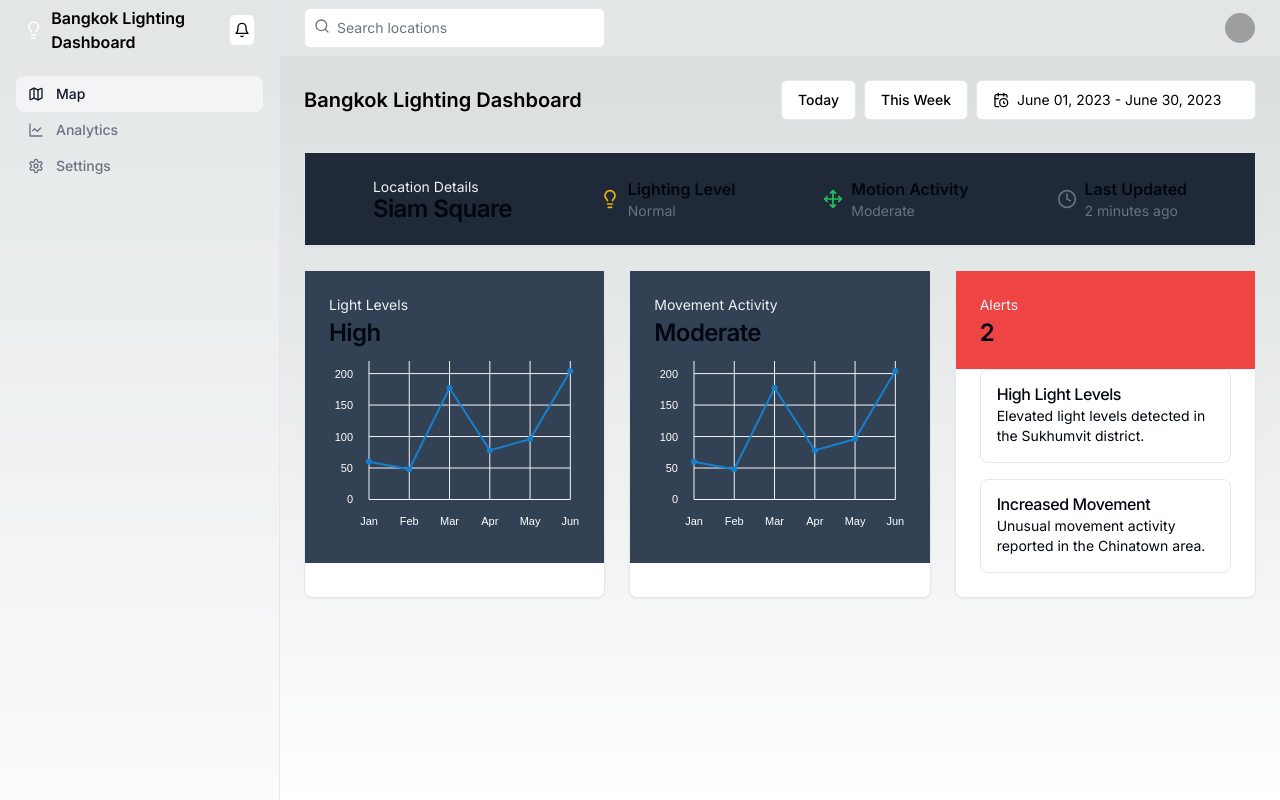
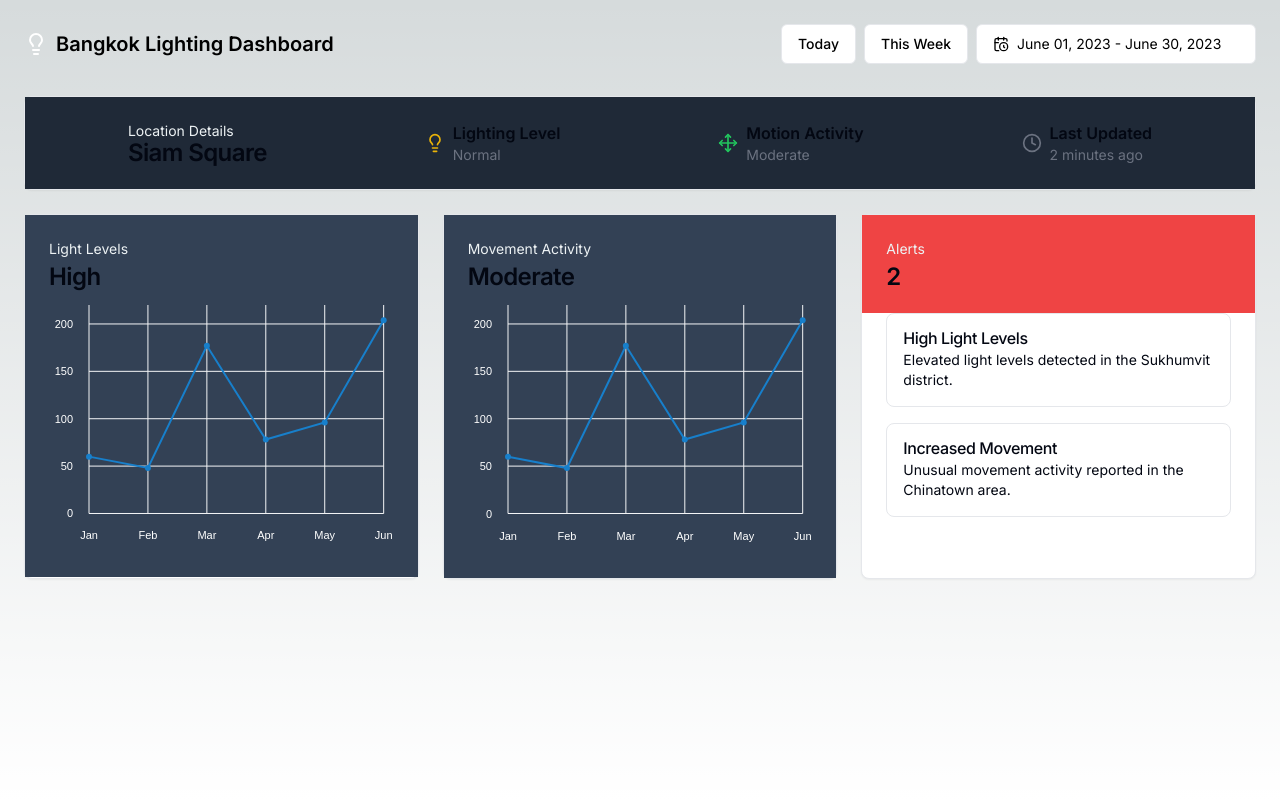
Before and after one commit to athensclub/bangkok-brightly-lit-frontend, a Next.js app: page / in a window 1280 px wide. Built offline with nearby package versions, Linux system fonts and the light colour scheme; grey boxes are pictures that could not be loaded.

Commit message:
remove: navbar and header

```diff
--- a/src/components/component/dashboard.jsx
+++ b/src/components/component/dashboard.jsx
@@ -17,23 +17,40 @@ To read more about using these font, please visit the Next.js documentation:
 - App Directory: https://nextjs.org/docs/app/building-your-application/optimizing/fonts
 - Pages Directory: https://nextjs.org/docs/pages/building-your-application/optimizing/fonts
 **/
-import Link from "next/link"
-import { Button } from "@/components/ui/button"
-import { Input } from "@/components/ui/input"
-import { DropdownMenuTrigger, DropdownMenuLabel, DropdownMenuSeparator, DropdownMenuItem, DropdownMenuContent, DropdownMenu } from "@/components/ui/dropdown-menu"
-import { PopoverTrigger, PopoverContent, Popover } from "@/components/ui/popover"
-import { Calendar } from "@/components/ui/calendar"
-import { CardDescription, CardTitle, CardHeader, CardContent, Card } from "@/components/ui/card"
-import { ResponsivePie } from "@nivo/pie"
-import { Checkbox } from "@/components/ui/checkbox"
-import { Label } from "@/components/ui/label"
-import { AlertTitle, AlertDescription, Alert } from "@/components/ui/alert"
-import { ResponsiveHeatMap } from "@nivo/heatmap"
-import { ResponsiveLine } from "@nivo/line"
+import Link from "next/link";
+import { Button } from "@/components/ui/button";
+import { Input } from "@/components/ui/input";
+import {
+  DropdownMenuTrigger,
+  DropdownMenuLabel,
+  DropdownMenuSeparator,
+  DropdownMenuItem,
+  DropdownMenuContent,
+  DropdownMenu,
+} from "@/components/ui/dropdown-menu";
+import {
+  PopoverTrigger,
+  PopoverContent,
+  Popover,
+} from "@/components/ui/popover";
+import { Calendar } from "@/components/ui/calendar";
+import {
+  CardDescription,
+  CardTitle,
+  CardHeader,
+  CardContent,
+  Card,
+} from "@/components/ui/card";
+import { ResponsivePie } from "@nivo/pie";
+import { Checkbox } from "@/components/ui/checkbox";
+import { Label } from "@/components/ui/label";
+import { AlertTitle, AlertDescription, Alert } from "@/components/ui/alert";
+import { ResponsiveHeatMap } from "@nivo/heatmap";
+import { ResponsiveLine } from "@nivo/line";
 
 function MapPinIcon(props) {
   return (
-    (<svg
+    <svg
       {...props}
       xmlns="http://www.w3.org/2000/svg"
       width="24"
@@ -43,16 +60,17 @@ function MapPinIcon(props) {
       stroke="currentColor"
       strokeWidth="2"
       strokeLinecap="round"
-      strokeLinejoin="round">
+      strokeLinejoin="round"
+    >
       <path d="M20 10c0 6-8 12-8 12s-8-6-8-12a8 8 0 0 1 16 0Z" />
       <circle cx="12" cy="10" r="3" />
-    </svg>)
+    </svg>
   );
 }
 
 function LineChart(props) {
   return (
-    (<div {...props}>
+    <div {...props}>
       <ResponsiveLine
         data={[
           // {
@@ -102,7 +120,7 @@ function LineChart(props) {
         gridYValues={6}
         theme={{
           text: {
-            fill: "#ffffff"
+            fill: "#ffffff",
           },
           tooltip: {
             chip: {
@@ -120,101 +138,21 @@ function LineChart(props) {
             },
           },
         }}
-        role="application" />
-    </div>)
+        role="application"
+      />
+    </div>
   );
 }
 
 export function Dashboard() {
   return (
-    (<div className="grid min-h-screen w-full lg:grid-cols-[280px_1fr]">
-      <div className="hidden border-r bg-gray-100/40 lg:block dark:bg-gray-800/40">
-        <div className="flex h-full max-h-screen flex-col gap-2">
-          <div className="flex h-[60px] items-center border-b px-6">
-            <Link className="flex items-center gap-2 font-semibold" href="#">
-              <LightbulbIcon className="h-6 w-6 text-white" />
-              <span className="">Bangkok Lighting Dashboard</span>
-            </Link>
-            <Button className="ml-auto h-8 w-8" size="icon" variant="outline">
-              <BellIcon className="h-4 w-4" />
-              <span className="sr-only">Toggle notifications</span>
-            </Button>
-          </div>
-          <div className="flex-1 overflow-auto py-2">
-            <nav className="grid items-start px-4 text-sm font-medium">
-              <Link
-                className="flex items-center gap-3 rounded-lg bg-gray-100 px-3 py-2 text-gray-900 transition-all hover:text-gray-900 dark:bg-gray-800 dark:text-gray-50 dark:hover:text-gray-50"
-                href="#">
-                <MapIcon className="h-4 w-4" />
-                Map
-              </Link>
-              <Link
-                className="flex items-center gap-3 rounded-lg px-3 py-2 text-gray-500 transition-all hover:text-gray-900 dark:text-gray-400 dark:hover:text-gray-50"
-                href="#">
-                <LineChartIcon className="h-4 w-4" />
-                Analytics
-              </Link>
-              <Link
-                className="flex items-center gap-3 rounded-lg px-3 py-2 text-gray-500 transition-all hover:text-gray-900 dark:text-gray-400 dark:hover:text-gray-50"
-                href="#">
-                <SettingsIcon className="h-4 w-4" />
-                Settings
-              </Link>
-            </nav>
-          </div>
-        </div>
-      </div>
+    <div className="grid min-h-screen w-full">
       <div className="flex flex-col">
-        <header
-          className="flex h-14 items-center gap-4 border-b bg-gray-100/40 px-6 dark:bg-gray-800/40">
-          <Link className="lg:hidden" href="#">
-            <Package2Icon className="h-6 w-6" />
-            <span className="sr-only">Home</span>
-          </Link>
-          <div className="w-full flex-1">
-            <form>
-              <div className="relative">
-                <SearchIcon
-                  className="absolute left-2.5 top-2.5 h-4 w-4 text-gray-500 dark:text-gray-400" />
-                <Input
-                  className="w-full bg-white shadow-none appearance-none pl-8 md:w-2/3 lg:w-1/3 dark:bg-gray-950"
-                  placeholder="Search locations"
-                  type="search" />
-              </div>
-            </form>
-          </div>
-          <DropdownMenu>
-            <DropdownMenuTrigger asChild>
-              <Button
-                className="rounded-full border border-gray-200 w-8 h-8 dark:border-gray-800 dark:border-gray-800"
-                size="icon"
-                variant="ghost">
-                <img
-                  alt="Avatar"
-                  className="rounded-full"
-                  height="32"
-                  src="/placeholder.svg"
-                  style={{
-                    aspectRatio: "32/32",
-                    objectFit: "cover",
-                  }}
-                  width="32" />
-                <span className="sr-only">Toggle user menu</span>
-              </Button>
-            </DropdownMenuTrigger>
-            <DropdownMenuContent align="end">
-              <DropdownMenuLabel>My Account</DropdownMenuLabel>
-              <DropdownMenuSeparator />
-              <DropdownMenuItem>Settings</DropdownMenuItem>
-              <DropdownMenuItem>Support</DropdownMenuItem>
-              <DropdownMenuSeparator />
-              <DropdownMenuItem>Logout</DropdownMenuItem>
-            </DropdownMenuContent>
-          </DropdownMenu>
-        </header>
         <main className="flex flex-1 flex-col gap-4 p-4 md:gap-8 md:p-6">
           <div className="flex items-center gap-4">
-            <h1 className="font-semibold text-lg md:text-xl">Bangkok Lighting Dashboard</h1>
+            <h1 className="font-semibold text-lg md:text-xl flex flex-row items-center gap-2">
+            <LightbulbIcon className="h-6 w-6 text-white" /> Bangkok Lighting Dashboard
+            </h1>
             <div className="ml-auto flex items-center gap-2">
               <Button className="hidden sm:flex" variant="outline">
                 Today
@@ -227,7 +165,8 @@ export function Dashboard() {
                   <Button
                     className="w-[280px] justify-start text-left font-normal"
                     id="date"
-                    variant="outline">
+                    variant="outline"
+                  >
                     <CalendarClockIcon className="mr-2 h-4 w-4" />
                     June 01, 2023 - June 30, 2023
                   </Button>
@@ -239,7 +178,6 @@ export function Dashboard() {
             </div>
           </div>
           <div className="grid gap-6">
-
             <Card className="flex flex-col">
               <CardHeader className="bg-gray-800">
                 <div className="flex flex-row justify-around">
@@ -251,26 +189,31 @@ export function Dashboard() {
                     <LightbulbIcon className="h-5 w-5 text-yellow-500" />
                     <div>
                       <div className="font-semibold">Lighting Level</div>
-                      <div className="text-sm text-gray-500 dark:text-gray-400">Normal</div>
+                      <div className="text-sm text-gray-500 dark:text-gray-400">
+                        Normal
+                      </div>
                     </div>
                   </div>
                   <div className="flex items-center gap-2">
                     <MoveIcon className="h-5 w-5 text-green-500" />
                     <div>
                       <div className="font-semibold">Motion Activity</div>
-                      <div className="text-sm text-gray-500 dark:text-gray-400">Moderate</div>
+                      <div className="text-sm text-gray-500 dark:text-gray-400">
+                        Moderate
+                      </div>
                     </div>
                   </div>
                   <div className="flex items-center gap-2">
                     <ClockIcon className="h-5 w-5 text-gray-500 dark:text-gray-400" />
                     <div>
                       <div className="font-semibold">Last Updated</div>
-                      <div className="text-sm text-gray-500 dark:text-gray-400">2 minutes ago</div>
+                      <div className="text-sm text-gray-500 dark:text-gray-400">
+                        2 minutes ago
+                      </div>
                     </div>
                   </div>
                 </div>
               </CardHeader>
-
             </Card>
 
             <div className="grid md:grid-cols-2 lg:grid-cols-3 gap-6">
@@ -295,37 +238,43 @@ export function Dashboard() {
                 </CardContent> */}
               </Card>
               <Card className="flex flex-col">
-                <CardHeader className = "bg-red-500">
-                  <CardDescription className="text-[#edf2f4]">Alerts</CardDescription>
+                <CardHeader className="bg-red-500">
+                  <CardDescription className="text-[#edf2f4]">
+                    Alerts
+                  </CardDescription>
                   <CardTitle>2</CardTitle>
                 </CardHeader>
                 <CardContent>
                   <div className="grid gap-4">
                     <Alert>
                       <AlertTitle>High Light Levels</AlertTitle>
-                      <AlertDescription>Elevated light levels detected in the Sukhumvit district.</AlertDescription>
+                      <AlertDescription>
+                        Elevated light levels detected in the Sukhumvit
+                        district.
+                      </AlertDescription>
                     </Alert>
                     <Alert>
                       <AlertTitle>Increased Movement</AlertTitle>
-                      <AlertDescription>Unusual movement activity reported in the Chinatown area.</AlertDescription>
+                      <AlertDescription>
+                        Unusual movement activity reported in the Chinatown
+                        area.
+                      </AlertDescription>
                     </Alert>
                   </div>
                 </CardContent>
               </Card>
             </div>
-            <div className="grid md:grid-cols-2 gap-6">
-
-            </div>
+            <div className="grid md:grid-cols-2 gap-6"></div>
           </div>
         </main>
       </div>
-    </div>)
+    </div>
   );
 }
 
 function BellIcon(props) {
   return (
-    (<svg
+    <svg
       {...props}
       xmlns="http://www.w3.org/2000/svg"
       width="24"
@@ -335,17 +284,17 @@ function BellIcon(props) {
       stroke="currentColor"
       strokeWidth="2"
       strokeLinecap="round"
-      strokeLinejoin="round">
+      strokeLinejoin="round"
+    >
       <path d="M6 8a6 6 0 0 1 12 0c0 7 3 9 3 9H3s3-2 3-9" />
       <path d="M10.3 21a1.94 1.94 0 0 0 3.4 0" />
-    </svg>)
+    </svg>
   );
 }
 
-
 function CalendarClockIcon(props) {
   return (
-    (<svg
+    <svg
       {...props}
       xmlns="http://www.w3.org/2000/svg"
       width="24"
@@ -355,21 +304,21 @@ function CalendarClockIcon(props) {
       stroke="currentColor"
       strokeWidth="2"
       strokeLinecap="round"
-      strokeLinejoin="round">
+      strokeLinejoin="round"
+    >
       <path d="M21 7.5V6a2 2 0 0 0-2-2H5a2 2 0 0 0-2 2v14a2 2 0 0 0 2 2h3.5" />
       <path d="M16 2v4" />
       <path d="M8 2v4" />
       <path d="M3 10h5" />
       <path d="M17.5 17.5 16 16.3V14" />
       <circle cx="16" cy="16" r="6" />
-    </svg>)
+    </svg>
   );
 }
 
-
 function ClockIcon(props) {
   return (
-    (<svg
+    <svg
       {...props}
       xmlns="http://www.w3.org/2000/svg"
       width="24"
@@ -379,17 +328,17 @@ function ClockIcon(props) {
       stroke="currentColor"
       strokeWidth="2"
       strokeLinecap="round"
-      strokeLinejoin="round">
+      strokeLinejoin="round"
+    >
       <circle cx="12" cy="12" r="10" />
       <polyline points="12 6 12 12 16 14" />
-    </svg>)
+    </svg>
   );
 }
 
-
 function LightbulbIcon(props) {
   return (
-    (<svg
+    <svg
       {...props}
       xmlns="http://www.w3.org/2000/svg"
       width="24"
@@ -399,19 +348,18 @@ function LightbulbIcon(props) {
       stroke="currentColor"
       strokeWidth="2"
       strokeLinecap="round"
-      strokeLinejoin="round">
-      <path
-        d="M15 14c.2-1 .7-1.7 1.5-2.5 1-.9 1.5-2.2 1.5-3.5A6 6 0 0 0 6 8c0 1 .2 2.2 1.5 3.5.7.7 1.3 1.5 1.5 2.5" />
+      strokeLinejoin="round"
+    >
+      <path d="M15 14c.2-1 .7-1.7 1.5-2.5 1-.9 1.5-2.2 1.5-3.5A6 6 0 0 0 6 8c0 1 .2 2.2 1.5 3.5.7.7 1.3 1.5 1.5 2.5" />
       <path d="M9 18h6" />
       <path d="M10 22h4" />
-    </svg>)
+    </svg>
   );
 }
 
-
 function LineChartIcon(props) {
   return (
-    (<svg
+    <svg
       {...props}
       xmlns="http://www.w3.org/2000/svg"
       width="24"
@@ -421,17 +369,17 @@ function LineChartIcon(props) {
       stroke="currentColor"
       strokeWidth="2"
       strokeLinecap="round"
-      strokeLinejoin="round">
+      strokeLinejoin="round"
+    >
       <path d="M3 3v18h18" />
       <path d="m19 9-5 5-4-4-3 3" />
-    </svg>)
+    </svg>
   );
 }
 
-
 function MapIcon(props) {
   return (
-    (<svg
+    <svg
       {...props}
       xmlns="http://www.w3.org/2000/svg"
       width="24"
@@ -441,19 +389,18 @@ function MapIcon(props) {
       stroke="currentColor"
       strokeWidth="2"
       strokeLinecap="round"
-      strokeLinejoin="round">
-      <path
-        d="M14.106 5.553a2 2 0 0 0 1.788 0l3.659-1.83A1 1 0 0 1 21 4.619v12.764a1 1 0 0 1-.553.894l-4.553 2.277a2 2 0 0 1-1.788 0l-4.212-2.106a2 2 0 0 0-1.788 0l-3.659 1.83A1 1 0 0 1 3 19.381V6.618a1 1 0 0 1 .553-.894l4.553-2.277a2 2 0 0 1 1.788 0z" />
+      strokeLinejoin="round"
+    >
+      <path d="M14.106 5.553a2 2 0 0 0 1.788 0l3.659-1.83A1 1 0 0 1 21 4.619v12.764a1 1 0 0 1-.553.894l-4.553 2.277a2 2 0 0 1-1.788 0l-4.212-2.106a2 2 0 0 0-1.788 0l-3.659 1.83A1 1 0 0 1 3 19.381V6.618a1 1 0 0 1 .553-.894l4.553-2.277a2 2 0 0 1 1.788 0z" />
       <path d="M15 5.764v15" />
       <path d="M9 3.236v15" />
-    </svg>)
+    </svg>
   );
 }
 
-
 function MoveIcon(props) {
   return (
-    (<svg
+    <svg
       {...props}
       xmlns="http://www.w3.org/2000/svg"
       width="24"
@@ -463,21 +410,21 @@ function MoveIcon(props) {
       stroke="currentColor"
       strokeWidth="2"
       strokeLinecap="round"
-      strokeLinejoin="round">
+      strokeLinejoin="round"
+    >
       <polyline points="5 9 2 12 5 15" />
       <polyline points="9 5 12 2 15 5" />
       <polyline points="15 19 12 22 9 19" />
       <polyline points="19 9 22 12 19 15" />
       <line x1="2" x2="22" y1="12" y2="12" />
       <line x1="12" x2="12" y1="2" y2="22" />
-    </svg>)
+    </svg>
   );
 }
 
-
 function Package2Icon(props) {
   return (
-    (<svg
+    <svg
       {...props}
       xmlns="http://www.w3.org/2000/svg"
       width="24"
@@ -487,17 +434,18 @@ function Package2Icon(props) {
       stroke="currentColor"
       strokeWidth="2"
       strokeLinecap="round"
-      strokeLinejoin="round">
+      strokeLinejoin="round"
+    >
       <path d="M3 9h18v10a2 2 0 0 1-2 2H5a2 2 0 0 1-2-2V9Z" />
       <path d="m3 9 2.45-4.9A2 2 0 0 1 7.24 3h9.52a2 2 0 0 1 1.8 1.1L21 9" />
       <path d="M12 3v6" />
-    </svg>)
+    </svg>
   );
 }
 
 function SearchIcon(props) {
   return (
-    (<svg
+    <svg
       {...props}
       xmlns="http://www.w3.org/2000/svg"
       width="24"
@@ -507,17 +455,17 @@ function SearchIcon(props) {
       stroke="currentColor"
       strokeWidth="2"
       strokeLinecap="round"
-      strokeLinejoin="round">
+      strokeLinejoin="round"
+    >
       <circle cx="11" cy="11" r="8" />
       <path d="m21 21-4.3-4.3" />
-    </svg>)
+    </svg>
   );
 }
 
-
 function SettingsIcon(props) {
   return (
-    (<svg
+    <svg
       {...props}
       xmlns="http://www.w3.org/2000/svg"
       width="24"
@@ -527,10 +475,10 @@ function SettingsIcon(props) {
       stroke="currentColor"
       strokeWidth="2"
       strokeLinecap="round"
-      strokeLinejoin="round">
-      <path
-        d="M12.22 2h-.44a2 2 0 0 0-2 2v.18a2 2 0 0 1-1 1.73l-.43.25a2 2 0 0 1-2 0l-.15-.08a2 2 0 0 0-2.73.73l-.22.38a2 2 0 0 0 .73 2.73l.15.1a2 2 0 0 1 1 1.72v.51a2 2 0 0 1-1 1.74l-.15.09a2 2 0 0 0-.73 2.73l.22.38a2 2 0 0 0 2.73.73l.15-.08a2 2 0 0 1 2 0l.43.25a2 2 0 0 1 1 1.73V20a2 2 0 0 0 2 2h.44a2 2 0 0 0 2-2v-.18a2 2 0 0 1 1-1.73l.43-.25a2 2 0 0 1 2 0l.15.08a2 2 0 0 0 2.73-.73l.22-.39a2 2 0 0 0-.73-2.73l-.15-.08a2 2 0 0 1-1-1.74v-.5a2 2 0 0 1 1-1.74l.15-.09a2 2 0 0 0 .73-2.73l-.22-.38a2 2 0 0 0-2.73-.73l-.15.08a2 2 0 0 1-2 0l-.43-.25a2 2 0 0 1-1-1.73V4a2 2 0 0 0-2-2z" />
+      strokeLinejoin="round"
+    >
+      <path d="M12.22 2h-.44a2 2 0 0 0-2 2v.18a2 2 0 0 1-1 1.73l-.43.25a2 2 0 0 1-2 0l-.15-.08a2 2 0 0 0-2.73.73l-.22.38a2 2 0 0 0 .73 2.73l.15.1a2 2 0 0 1 1 1.72v.51a2 2 0 0 1-1 1.74l-.15.09a2 2 0 0 0-.73 2.73l.22.38a2 2 0 0 0 2.73.73l.15-.08a2 2 0 0 1 2 0l.43.25a2 2 0 0 1 1 1.73V20a2 2 0 0 0 2 2h.44a2 2 0 0 0 2-2v-.18a2 2 0 0 1 1-1.73l.43-.25a2 2 0 0 1 2 0l.15.08a2 2 0 0 0 2.73-.73l.22-.39a2 2 0 0 0-.73-2.73l-.15-.08a2 2 0 0 1-1-1.74v-.5a2 2 0 0 1 1-1.74l.15-.09a2 2 0 0 0 .73-2.73l-.22-.38a2 2 0 0 0-2.73-.73l-.15.08a2 2 0 0 1-2 0l-.43-.25a2 2 0 0 1-1-1.73V4a2 2 0 0 0-2-2z" />
       <circle cx="12" cy="12" r="3" />
-    </svg>)
+    </svg>
   );
 }
```
Lines whose indentation alone changed are shown as unchanged.
